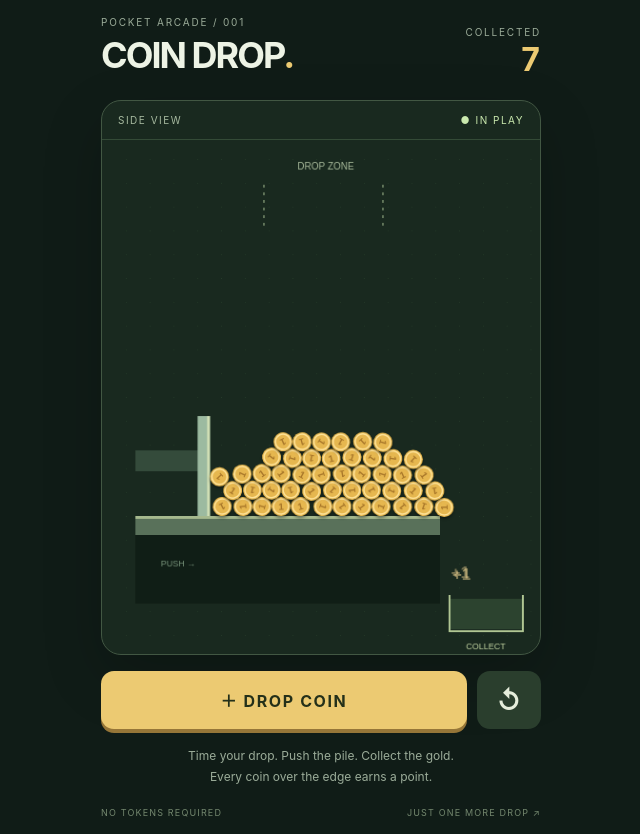
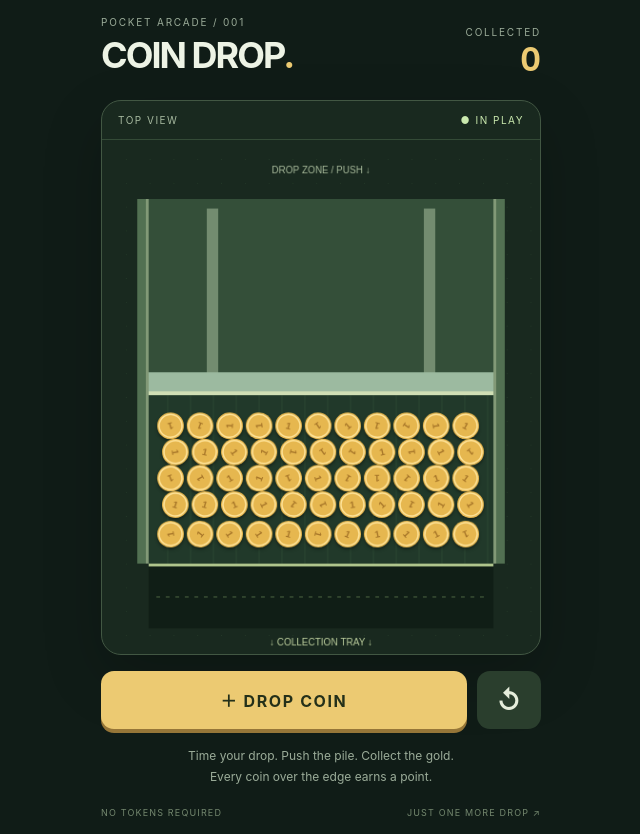
Before and after one commit to JosiahLowe/Coin-drop, a plain HTML site: page index.html in a window 1280 px wide. Shown: the whole page, without its empty margins (319-959 px from the left). Drawn offline with Linux system fonts and the light colour scheme; animation ran at ten frames a second.

Commit message:
Change coin pusher to top-down view

```diff
--- a/index.html
+++ b/index.html
@@ -12,7 +12,7 @@
 <body>
 <main>
 <header><div><div class="label">POCKET ARCADE / 001</div><h1>COIN DROP<span>.</span></h1></div><div class="score"><span class="label">COLLECTED</span><output id="score" aria-label="Collected coins">0</output></div></header>
-<section class="machine" aria-label="Coin pusher machine"><div class="bar"><span>SIDE VIEW</span><span class="live">● IN PLAY</span></div><canvas id="game" width="460" height="540" aria-label="Animated coin pusher. Drop coins to push the pile over the right edge.">Use Drop Coin to play.</canvas></section>
+<section class="machine" aria-label="Coin pusher machine"><div class="bar"><span>TOP VIEW</span><span class="live">● IN PLAY</span></div><canvas id="game" width="460" height="540" aria-label="Top-down coin pusher. Drop coins to push the pile over the bottom collection edge.">Use Drop Coin to play.</canvas></section>
 <div class="controls"><button id="drop" type="button">＋ DROP COIN</button><button id="reset" type="button" aria-label="Reset game" title="Reset game">↺</button></div>
 <p class="hint">Time your drop. Push the pile. Collect the gold.<br>Every coin over the edge earns a point.</p>
 <footer><span>NO TOKENS REQUIRED</span><span>JUST ONE MORE DROP ↗</span></footer>
@@ -20,30 +20,35 @@
 <script>
 'use strict';
 const canvas=document.getElementById('game'),ctx=canvas.getContext('2d'),scoreElement=document.getElementById('score');
-const R=10,FLOOR=395,EDGE=355,STEP=1/120;
-let coins=[],score=0,time=0,pusherX=56,accumulator=0,lastTime=null,particles=[];
-const pusherAt=t=>88-32*Math.cos(t*1.55);
-function coin(x,y){return{x,y,vx:0,vy:0,angle:Math.random()*6.28};}
+const R=14,EDGE=445,LEFT=49,RIGHT=411,STEP=1/120;
+let coins=[],score=0,time=0,pusherY=130,accumulator=0,lastTime=null,particles=[];
+const pusherAt=t=>207-77*Math.cos(t*1.55);
+function coin(x,y){return{x,y,vx:0,vy:0,angle:Math.random()*6.28,lift:0,vz:0,falling:false};}
 function reset(){
  coins=[];
- for(let row=0;row<5;row++)for(let col=0;col<11;col++)coins.push(coin(130+col*20.1+(row%2)*5,FLOOR-R-row*20.1));
- score=0;time=0;pusherX=pusherAt(0);particles=[];accumulator=0;scoreElement.textContent='0';
+ for(let row=0;row<5;row++)for(let col=0;col<11;col++)coins.push(coin(72+col*31+(row%2)*5,290+row*31));
+ score=0;time=0;pusherY=pusherAt(0);particles=[];accumulator=0;scoreElement.textContent='0';
 }
 function drop(){
  // Bound simulation cost during sustained tapping.
  if(coins.length>=180)return;
- const c=coin(170+Math.random()*125,65);c.vx=(Math.random()-.5)*20;coins.push(c);
+ const c=coin(85+Math.random()*290,pusherY+R+24);c.lift=65;c.vx=(Math.random()-.5)*14;c.vy=12;coins.push(c);
 }
 function simulate(dt){
  time+=dt;
- const next=pusherAt(time),pusherVelocity=(next-pusherX)/dt;pusherX=next;
- for(const c of coins){c.vy+=680*dt;c.vx*=Math.exp(-.32*dt);c.x+=c.vx*dt;c.y+=c.vy*dt;c.angle+=c.vx*dt/R;}
+ const next=pusherAt(time),pusherVelocity=(next-pusherY)/dt;pusherY=next;
+ for(const c of coins){
+  if(c.falling)c.vy+=680*dt;
+  else { const drag=Math.exp(-5*dt);c.vx*=drag;c.vy*=drag; }
+  if(c.lift>0){c.vz+=680*dt;c.lift=Math.max(0,c.lift-c.vz*dt);}
+  c.x+=c.vx*dt;c.y+=c.vy*dt;c.angle+=c.vx*dt/R;
+ }
  // Repeated contact solving supports dense, stable stacks.
  for(let iteration=0;iteration<7;iteration++){
   for(let i=0;i<coins.length;i++){
-   const a=coins[i];
+   const a=coins[i];if(a.falling||a.lift>0)continue;
    for(let j=i+1;j<coins.length;j++){
-    const b=coins[j],dx=b.x-a.x,dy=b.y-a.y;
+    const b=coins[j];if(b.falling||b.lift>0)continue;const dx=b.x-a.x,dy=b.y-a.y;
     if(Math.abs(dx)>=2*R||Math.abs(dy)>=2*R)continue;
     const distance=Math.hypot(dx,dy);if(distance>=2*R)continue;
     const nx=distance>.001?dx/distance:1,ny=distance>.001?dy/distance:0,overlap=(2*R-distance)*.5;
@@ -59,20 +64,17 @@ function simulate(dt){
    }
   }
   for(const c of coins){
-   if(c.x<45){c.x=45;c.vx=Math.max(0,c.vx);}
-   // Nearest-point collision preserves the platform's rounded edge contact.
-   const px=Math.max(35,Math.min(EDGE,c.x)),py=Math.max(FLOOR,Math.min(FLOOR+20,c.y));
-   const dx=c.x-px,dy=c.y-py,distance=Math.hypot(dx,dy);
-   if(distance<R&&distance>.001){
-    const nx=dx/distance,ny=dy/distance;c.x+=nx*(R-distance);c.y+=ny*(R-distance);
-    const speed=c.vx*nx+c.vy*ny;if(speed<0){c.vx-=speed*nx;c.vy-=speed*ny;}
-    if(ny<-.5)c.vx*=.97;
-   }
-   if(c.y+R>290&&c.y-R<FLOOR&&c.x-R<pusherX){c.x=pusherX+R;c.vx=Math.max(c.vx,pusherVelocity);}
+   if(c.falling||c.lift>0)continue;
+   if(c.x<LEFT+R){c.x=LEFT+R;c.vx=Math.max(0,c.vx);}
+   if(c.x>RIGHT-R){c.x=RIGHT-R;c.vx=Math.min(0,c.vx);}
+   // The full-width rear plate pushes toward the open front edge.
+   if(c.y-R<pusherY){c.y=pusherY+R;c.vy=Math.max(c.vy,pusherVelocity);}
+   if(c.y>EDGE+R*.4){c.falling=true;c.vy=Math.max(35,c.vy);}
+
   }
  }
  coins=coins.filter(c=>{
-  if(c.y>485&&c.x>EDGE){score++;scoreElement.textContent=score;particles.push({x:Math.min(425,c.x),y:470,life:1});return false;}
+  if(c.falling&&c.y>505){score++;scoreElement.textContent=score;particles.push({x:c.x,y:488,life:1});return false;}
   return c.y<650;
  });
  for(const p of particles){p.life-=dt*1.6;p.y-=dt*28;}particles=particles.filter(p=>p.life>0);
@@ -80,14 +82,28 @@ function simulate(dt){
 function draw(){
  ctx.clearRect(0,0,460,540);ctx.fillStyle='#253a29';
  for(let x=25;x<460;x+=25)for(let y=20;y<540;y+=25)ctx.fillRect(x,y,1,1);
- ctx.textAlign='center';ctx.fillStyle='#a8ba9b';ctx.font='10px sans-serif';ctx.fillText('DROP ZONE',235,31);
- ctx.strokeStyle='#62765b';ctx.setLineDash([3,5]);ctx.beginPath();ctx.moveTo(170,47);ctx.lineTo(170,90);ctx.moveTo(295,47);ctx.lineTo(295,90);ctx.stroke();ctx.setLineDash([]);
- ctx.fillStyle='#101e16';ctx.fillRect(35,FLOOR+20,EDGE-35,72);ctx.fillStyle='#59715a';ctx.fillRect(35,FLOOR,EDGE-35,20);ctx.fillStyle='#a6b98e';ctx.fillRect(35,FLOOR,EDGE-35,3);
- ctx.fillStyle='#344b3b';ctx.fillRect(35,326,pusherX-35,22);ctx.fillStyle='#9cbaa0';ctx.fillRect(pusherX-13,290,13,FLOOR-290);ctx.fillStyle='#d0dfb5';ctx.fillRect(pusherX-3,290,3,FLOOR-290);
- ctx.fillStyle='#78937b';ctx.font='9px sans-serif';ctx.fillText('PUSH →',80,448);
- ctx.fillStyle='#2c432f';ctx.fillRect(365,482,77,32);ctx.strokeStyle='#b0c693';ctx.lineWidth=2;ctx.beginPath();ctx.moveTo(365,478);ctx.lineTo(365,516);ctx.lineTo(442,516);ctx.lineTo(442,478);ctx.stroke();ctx.fillStyle='#bed09f';ctx.fillText('COLLECT',403,535);
+ ctx.textAlign='center';
+ // Looking down onto the deck: rear mechanism, side rails, open collection lip.
+ ctx.fillStyle='#21392a';ctx.fillRect(LEFT,62,RIGHT-LEFT,EDGE-62);
+ ctx.strokeStyle='#2c4832';ctx.lineWidth=1;
+ for(let x=LEFT+20;x<RIGHT;x+=24){ctx.beginPath();ctx.moveTo(x,65);ctx.lineTo(x,EDGE);ctx.stroke();}
+ ctx.fillStyle='#101e16';ctx.fillRect(LEFT,EDGE,RIGHT-LEFT,68);
+ ctx.fillStyle='#527052';ctx.fillRect(LEFT-12,62,12,EDGE-62);ctx.fillRect(RIGHT,62,12,EDGE-62);
+ ctx.fillStyle='#829977';ctx.fillRect(LEFT-3,62,3,EDGE-62);ctx.fillRect(RIGHT,62,3,EDGE-62);
+ ctx.fillStyle='#344f39';ctx.fillRect(LEFT,62,RIGHT-LEFT,pusherY-62);
+ ctx.fillStyle='#738c70';ctx.fillRect(110,72,12,Math.max(0,pusherY-90));ctx.fillRect(338,72,12,Math.max(0,pusherY-90));
+ ctx.fillStyle='#9cbaa0';ctx.fillRect(LEFT,pusherY-24,RIGHT-LEFT,24);
+ ctx.fillStyle='#d0dfb5';ctx.fillRect(LEFT,pusherY-4,RIGHT-LEFT,4);
+ ctx.fillStyle='#a8ba9b';ctx.font='10px sans-serif';ctx.fillText('DROP ZONE / PUSH ↓',230,35);
+ ctx.fillStyle='#afc58c';ctx.fillRect(LEFT,EDGE,RIGHT-LEFT,3);
+ ctx.strokeStyle='#506b45';ctx.setLineDash([4,6]);ctx.beginPath();ctx.moveTo(LEFT+8,EDGE+35);ctx.lineTo(RIGHT-8,EDGE+35);ctx.stroke();ctx.setLineDash([]);
+ ctx.fillStyle='#bed09f';ctx.font='10px sans-serif';ctx.fillText('↓ COLLECTION TRAY ↓',230,531);
  for(const c of coins){
-  ctx.save();ctx.translate(c.x,c.y);ctx.rotate(c.angle);ctx.shadowColor='#0006';ctx.shadowBlur=3;ctx.shadowOffsetY=2;
+  ctx.save();
+  if(c.lift>0){ctx.fillStyle='#0005';ctx.beginPath();ctx.ellipse(c.x,c.y,R,R*.65,0,0,Math.PI*2);ctx.fill();}
+  ctx.translate(c.x,c.y-c.lift);ctx.rotate(c.angle);
+  if(c.falling){const scale=Math.max(.3,1-(c.y-EDGE)/100);ctx.scale(scale,scale);ctx.globalAlpha=Math.max(0,1-(c.y-EDGE)/90);}
+  ctx.shadowColor='#0006';ctx.shadowBlur=3;ctx.shadowOffsetY=2;
   ctx.fillStyle='#e6b74f';ctx.beginPath();ctx.arc(0,0,R,0,Math.PI*2);ctx.fill();ctx.shadowColor='transparent';ctx.strokeStyle='#ffe49a';ctx.lineWidth=1.5;ctx.beginPath();ctx.arc(0,0,R-2,0,Math.PI*2);ctx.stroke();ctx.fillStyle='#a77629';ctx.font='bold 10px sans-serif';ctx.fillText('1',0,3.5);ctx.restore();
  }
  for(const p of particles){ctx.globalAlpha=p.life;ctx.fillStyle='#ffe09a';ctx.font='bold 17px sans-serif';ctx.fillText('+1',p.x,p.y);}ctx.globalAlpha=1;
```
Also changed, not shown: 1 other file.
